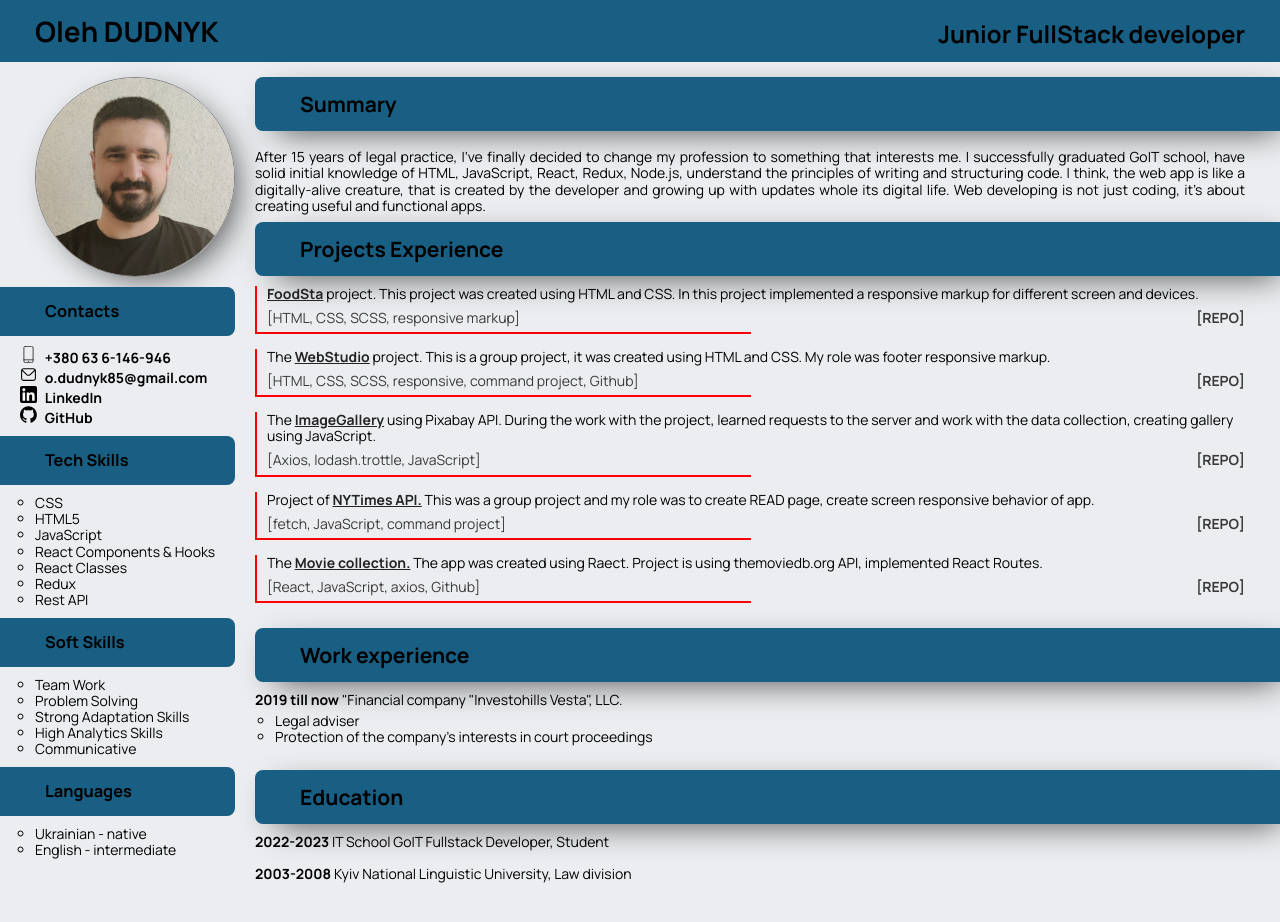
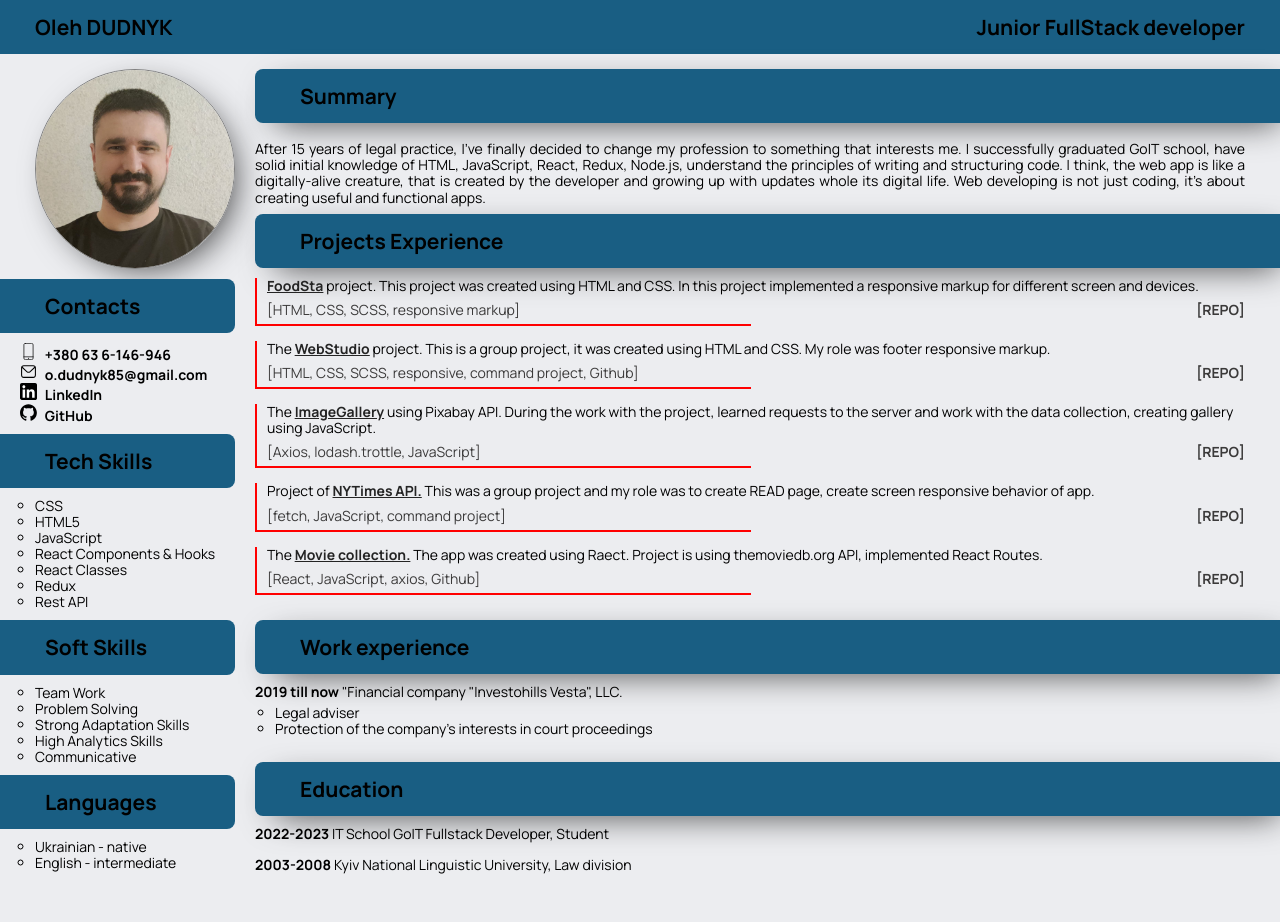
Before and after one commit to OlehBrov/resume, a plain HTML site: page index.html in a window 1280 px wide. Drawn offline with nearby package versions, Linux system fonts and the light colour scheme.

Commit message:
Update index.html

```diff
--- a/index.html
+++ b/index.html
@@ -20,8 +20,7 @@
   <body>
     <main>
       <header>
-        <h1 class="header_heading">Oleh DUDNYK</h1><h4>Junior FullStack developer</h4>
-        <!-- <h3 class="header_heading">FullStack developer jr.</h3> -->
+        <h2 class="header_heading">Oleh DUDNYK</h2><h2>Junior FullStack developer</h2>
       </header>
       <div class="container">
         <section class="left_side">
@@ -33,7 +32,7 @@
             />
           </div>
           <div class="contacts_section">
-            <h3 class="heading">Contacts</h3>
+            <h2 class="heading">Contacts</h2>
             <ul>
               <li>
                 <a class="contact_link" href="tel: +380636146946"
@@ -80,7 +79,7 @@
             </ul>
           </div>
           <div class="skills_section">
-            <h3 class="heading">Tech Skills</h3>
+            <h2 class="heading">Tech Skills</h2>
             <ul class="skills_list">
               <li class="techskills_item">
                 <!-- <svg viewBox="0 0 100 100" class="icon">
@@ -98,7 +97,7 @@
             </ul>
           </div>
           <div class="skills_section">
-            <h3 class="heading">Soft Skills</h3>
+            <h2 class="heading">Soft Skills</h2>
             <ul class="skills_list skills_list_soft">
               <li>Team Work</li>
               <li>Problem Solving</li>
@@ -108,7 +107,7 @@
             </ul>
           </div>
           <div class="skills_section">
-            <h3 class="heading">Languages</h3>
+            <h2 class="heading">Languages</h2>
             <ul class="skills_list">
               <li>Ukrainian - native</li>
               <li>English - intermediate</li>
```
